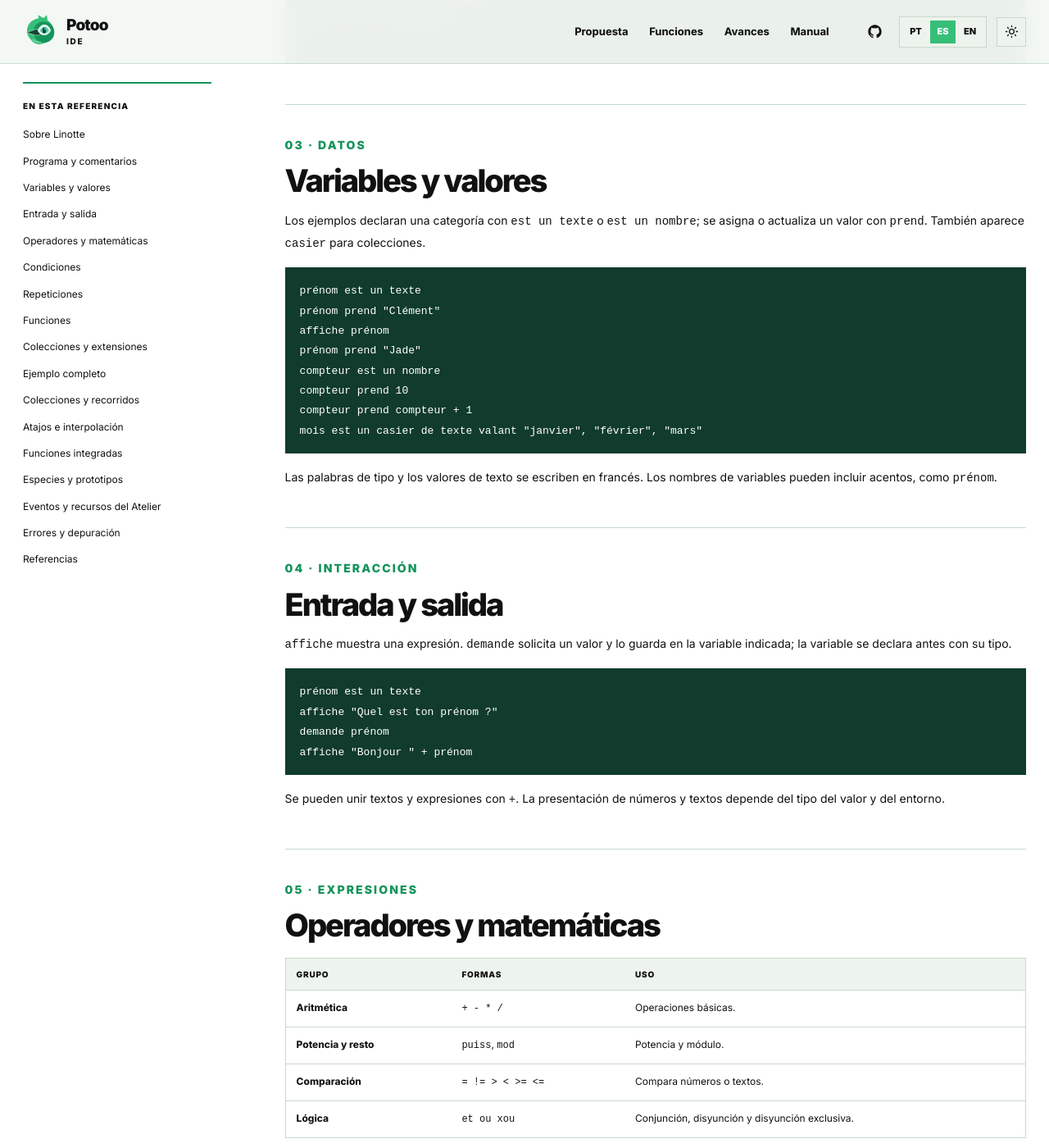
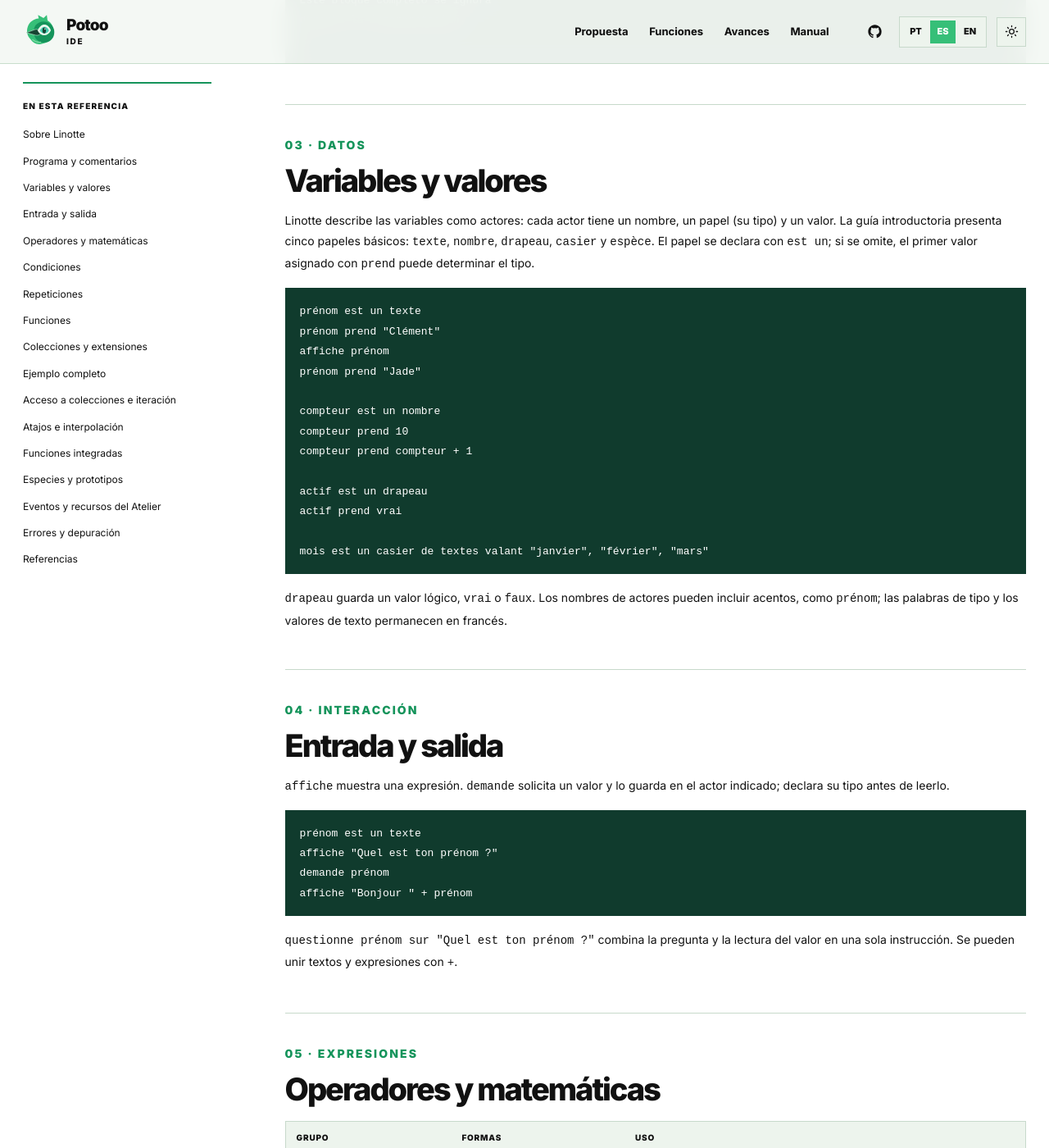
Before and after one commit to diegopn/potoo-site, a Jekyll site: the page built from es/manual/linotte/index.html, in a window 1280 px wide and 1400 px high, scrolled down 1169 px. Shown: the whole window at 82% size. Built offline with Jekyll 4.4.1, drawn with Linux system fonts in a browser that asks for light colours; some of the changed text lies outside the part shown.

Commit message:
Improve Linotte and Karel references

```diff
--- a/es/manual/linotte/index.html
+++ b/es/manual/linotte/index.html
@@ -19,7 +19,7 @@ body_class: manual-page
 <main id="conteudo">
   <section class="manual-hero" id="inicio"><div class="wrap"><p class="kicker">Referencia · Linotte</p><h1>Linotte</h1><p class="manual-intro">Esta referencia amplía la sintaxis y los recursos documentados para Linotte 3.x: actores y roles, expresiones, colecciones, funciones, especies, eventos y herramientas del Atelier. Los términos de código permanecen en francés; las explicaciones muestran cómo interpretar cada construcción sin traducir la sintaxis.</p><p class="manual-meta"><span><b>Referencia</b> Linotte</span><span><b>Sintaxis</b> Francés</span></p></div></section>
   <div class="manual-body"><div class="wrap manual-layout"><aside class="manual-toc" aria-label="Contenido de la referencia de Linotte"><h2>En esta referencia</h2><ol>
-    <li><a href="#sobre">Sobre Linotte</a></li><li><a href="#estrutura">Programa y comentarios</a></li><li><a href="#dados">Variables y valores</a></li><li><a href="#entrada-saida">Entrada y salida</a></li><li><a href="#operadores">Operadores y matemáticas</a></li><li><a href="#condicoes">Condiciones</a></li><li><a href="#repeticoes">Repeticiones</a></li><li><a href="#funcoes">Funciones</a></li><li><a href="#colecoes">Colecciones y extensiones</a></li><li><a href="#exemplo">Ejemplo completo</a></li>      <li><a href="#casier-avance">Colecciones y recorridos</a></li><li><a href="#atajos">Atajos e interpolación</a></li>
+    <li><a href="#sobre">Sobre Linotte</a></li><li><a href="#estrutura">Programa y comentarios</a></li><li><a href="#dados">Variables y valores</a></li><li><a href="#entrada-saida">Entrada y salida</a></li><li><a href="#operadores">Operadores y matemáticas</a></li><li><a href="#condicoes">Condiciones</a></li><li><a href="#repeticoes">Repeticiones</a></li><li><a href="#funcoes">Funciones</a></li><li><a href="#colecoes">Colecciones y extensiones</a></li><li><a href="#exemplo">Ejemplo completo</a></li>      <li><a href="#casier-avance">Acceso a colecciones e iteración</a></li><li><a href="#atajos">Atajos e interpolación</a></li>
       <li><a href="#biblioteca">Funciones integradas</a></li><li><a href="#especies">Especies y prototipos</a></li>
       <li><a href="#ambiente">Eventos y recursos del Atelier</a></li><li><a href="#depuracion">Errores y depuración</a></li>
       <li><a href="#fontes">Referencias</a></li>
@@ -31,18 +31,29 @@ body_class: manual-page
 Este bloque completo se ignora
 durante la interpretación.
 */</code></pre></section>
-    <section id="dados"><p class="kicker">03 · Datos</p><h2>Variables y valores</h2><p>Los ejemplos declaran una categoría con <code>est un texte</code> o <code>est un nombre</code>; se asigna o actualiza un valor con <code>prend</code>. También aparece <code>casier</code> para colecciones.</p><pre class="manual-code"><code>prénom est un texte
+    <section id="dados"><p class="kicker">03 · Datos</p><h2>Variables y valores</h2>
+        <p>Linotte describe las variables como <em>actores</em>: cada actor tiene un nombre, un papel (su tipo) y un valor. La guía introductoria presenta cinco papeles básicos: <code>texte</code>, <code>nombre</code>, <code>drapeau</code>, <code>casier</code> y <code>espèce</code>. El papel se declara con <code>est un</code>; si se omite, el primer valor asignado con <code>prend</code> puede determinar el tipo.</p>
+        <pre class="manual-code"><code>prénom est un texte
 prénom prend "Clément"
 affiche prénom
 prénom prend "Jade"
+
 compteur est un nombre
 compteur prend 10
 compteur prend compteur + 1
-mois est un casier de texte valant "janvier", "février", "mars"</code></pre><p>Las palabras de tipo y los valores de texto se escriben en francés. Los nombres de variables pueden incluir acentos, como <code>prénom</code>.</p></section>
-    <section id="entrada-saida"><p class="kicker">04 · Interacción</p><h2>Entrada y salida</h2><p><code>affiche</code> muestra una expresión. <code>demande</code> solicita un valor y lo guarda en la variable indicada; la variable se declara antes con su tipo.</p><pre class="manual-code"><code>prénom est un texte
+
+actif est un drapeau
+actif prend vrai
+
+mois est un casier de textes valant "janvier", "février", "mars"</code></pre>
+        <p><code>drapeau</code> guarda un valor lógico, <code>vrai</code> o <code>faux</code>. Los nombres de actores pueden incluir acentos, como <code>prénom</code>; las palabras de tipo y los valores de texto permanecen en francés.</p></section>
+    <section id="entrada-saida"><p class="kicker">04 · Interacción</p><h2>Entrada y salida</h2>
+        <p><code>affiche</code> muestra una expresión. <code>demande</code> solicita un valor y lo guarda en el actor indicado; declara su tipo antes de leerlo.</p>
+        <pre class="manual-code"><code>prénom est un texte
 affiche "Quel est ton prénom ?"
 demande prénom
-affiche "Bonjour " + prénom</code></pre><p>Se pueden unir textos y expresiones con <code>+</code>. La presentación de números y textos depende del tipo del valor y del entorno.</p></section>
+affiche "Bonjour " + prénom</code></pre>
+        <p><code>questionne prénom sur "Quel est ton prénom ?"</code> combina la pregunta y la lectura del valor en una sola instrucción. Se pueden unir textos y expresiones con <code>+</code>.</p></section>
     <section id="operadores"><p class="kicker">05 · Expresiones</p><h2>Operadores y matemáticas</h2><div class="manual-table-wrap" role="region" aria-label="Operadores documentados en los ejemplos de Linotte" tabindex="0"><table class="manual-table"><thead><tr><th scope="col">Grupo</th><th scope="col">Formas</th><th scope="col">Uso</th></tr></thead><tbody><tr><td>Aritmética</td><td><code>+ - * /</code></td><td>Operaciones básicas.</td></tr><tr><td>Potencia y resto</td><td><code>puiss</code>, <code>mod</code></td><td>Potencia y módulo.</td></tr><tr><td>Comparación</td><td><code>= != &gt; &lt; &gt;= &lt;=</code></td><td>Compara números o textos.</td></tr><tr><td>Lógica</td><td><code>et ou xou</code></td><td>Conjunción, disyunción y disyunción exclusiva.</td></tr></tbody></table></div><p>Los ejemplos oficiales también incluyen <code>carré</code>, <code>cube</code>, <code>racine</code>, <code>abs</code>, <code>arrondi</code>, <code>sin</code>, <code>cos</code>, <code>tan</code>, <code>exp</code>, <code>log</code>, <code>logn</code> y <code>hasard</code>.</p><pre class="manual-code"><code>affiche carré 4
 affiche 2 puiss 4
 affiche (2 puiss 3 + 5 * 2) / 3
@@ -61,27 +72,33 @@ ferme
 sinon
     affiche "Mineur"
 ferme</code></pre><p>Las condiciones comparan valores o comprueban un valor lógico. Los operadores relacionales de los ejemplos incluyen <code>=</code>, <code>!=</code>, <code>&gt;</code>, <code>&lt;</code>, <code>&gt;=</code> y <code>&lt;=</code>.</p></section>
-    <section id="repeticoes"><p class="kicker">07 · Repetición</p><h2>Repeticiones</h2><p><code>pour</code> repite instrucciones sobre una secuencia numérica. Para un bloque con varias instrucciones, se escribe en varias líneas y se cierra con <code>ferme</code>. <code>pour chaque</code> recorre los valores de una colección.</p><pre class="manual-code"><code>compteur est un nombre
+    <section id="repeticoes"><p class="kicker">07 · Repetición</p><h2>Repeticiones</h2>
+        <p><code>pour</code> recorre una secuencia numérica con los límites inicial y final incluidos. Los bloques de varias instrucciones se cierran con <code>ferme</code>. <code>pour chaque</code> recorre una colección y deja el elemento actual en el actor especial <code>joker</code>.</p>
+        <pre class="manual-code"><code>compteur est un nombre
 pour compteur de 1 à 5 affiche compteur
+
 pour compteur de 1 à 3
     affiche compteur
     attends 200 millisecondes
 ferme
-mois est un casier de texte valant "janvier", "février", "mars"
-valeur est un texte
-pour chaque valeur de mois
-    affiche valeur
-ferme</code></pre><p>Elige límites que correspondan al número de pasos previsto y una variable del tipo adecuado al recorrer una colección.</p></section>
+
+mois est un casier de textes valant "janvier", "février", "mars"
+pour chaque mois
+    affiche joker
+ferme</code></pre>
+        <p>Elige límites que correspondan al número de pasos previsto. En un recorrido con <code>pour chaque</code>, usa <code>joker</code> para consultar el elemento actual.</p></section>
     <section id="funcoes"><p class="kicker">08 · Reutilización</p><h2>Funciones y valores de retorno</h2><p>Una función se introduce con su nombre, dos puntos y sus parámetros. El cuerpo puede declarar variables locales, ejecutar condiciones y devolver un resultado con <code>retourne</code>. También puede ser recursiva.</p><pre class="manual-code"><code>double : nombre
     retourne nombre * 2
 fibonacci : n
     si n &lt; 2 retourne n
     sinon retourne fibonacci(n - 1) + fibonacci(n - 2)</code></pre><p>Una llamada coloca los argumentos entre paréntesis después del nombre. Los ejemplos oficiales usan funciones para separar cálculos y construir mensajes.</p></section>
-    <section id="colecoes"><p class="kicker">09 · Organización de datos</p><h2>Colecciones y extensiones</h2><p><code>casier</code> agrupa valores que se pueden recorrer con <code>pour chaque</code>. El entorno Linotte también incluye ejemplos visuales y bibliotecas adicionales; estos recursos dependen del entorno y no deben confundirse con instrucciones disponibles en todos los contextos.</p><pre class="manual-code"><code>nombres est un casier de nombre valant 2, 4, 6
-nombre est un nombre
-pour chaque nombre de nombres
-    affiche nombre * nombre
-ferme</code></pre><p>Para un recurso concreto, consulta el ejemplo que lo acompaña y la documentación del componente en el proyecto original.</p></section>
+    <section id="colecoes"><p class="kicker">09 · Organización de datos</p><h2>Colecciones y extensiones</h2>
+        <p><code>casier</code> agrupa valores que se pueden recorrer con <code>pour chaque</code>. El entorno Linotte también incluye ejemplos visuales y bibliotecas adicionales; estos recursos dependen del entorno y no deben confundirse con instrucciones disponibles en todos los contextos.</p>
+        <pre class="manual-code"><code>nombres est un casier de nombres valant 2, 4, 6
+pour chaque nombres
+    affiche joker * joker
+ferme</code></pre>
+        <p>Para un recurso concreto, consulta el ejemplo que lo acompaña y la documentación del componente en el proyecto original.</p></section>
     <section id="exemplo"><p class="kicker">10 · Ejemplo integrado</p><h2>Contar y decidir</h2><pre class="manual-code"><code>limite est un nombre
 compteur est un nombre
 affiche "Jusqu'à quel nombre compter ?"
@@ -93,7 +110,7 @@ pour compteur de 1 à limite
         affiche compteur + " est impair"
     ferme
 ferme</code></pre><p>Este ejemplo combina declaración, entrada, repetición y decisión. Las palabras de sintaxis permanecen en francés.</p></section>
-          <section id="casier-avance"><p class="kicker">11 · Colecciones</p><h2>Colecciones y recorridos</h2>
+          <section id="casier-avance"><p class="kicker">11 · Colecciones</p><h2>Acceso a colecciones e iteración</h2>
         <p>Un <code>casier</code> agrupa valores y permite recorrerlos sin repetir instrucciones. Los ejemplos oficiales empiezan los índices en cero: para tres elementos, las posiciones son <code>0</code>, <code>1</code> y <code>2</code>. Las llaves leen una posición; <code>ajoute</code> incorpora un valor a otra colección.</p>
         <pre class="manual-code"><code>nombres est un casier de textes valant "Lia", "Caio", "Noa"
 indice est un nombre
@@ -161,6 +178,6 @@ observe alarme</code></pre>
         <ul><li>Lee el error e identifica la instrucción activa.</li><li>Avanza paso a paso y observa los actores usados en cada cálculo.</li><li>Comprueba que los bucles cambian el estado y alcanzan su condición de salida.</li><li>Prueba colecciones vacías, un elemento y los límites de los índices.</li></ul>
         <p>La forma y disponibilidad de estas herramientas dependen del Atelier Linotte; la referencia describe el entorno original.</p>
       </section>
-<section id="fontes"><p class="kicker">17 · Lectura adicional</p><h2>Referencias</h2><ul><li><a href="https://github.com/cpc6128/LangageLinotte">Repositorio oficial de Linotte</a>.</li><li><a href="https://github.com/cpc6128/LangageLinotte/tree/master/linotte-resources/src/main/exemples">Ejemplos oficiales</a> de variables, entrada, condiciones, bucles, matemáticas y funciones.</li><li><a href="https://github.com/cpc6128/LangageLinotte/wiki">Wiki del proyecto</a> y <a href="http://langagelinotte.free.fr">sitio oficial</a>.</li></ul></section>
+<section id="fontes"><p class="kicker">17 · Lectura adicional</p><h2>Referencias</h2><ul><li><a href="https://github.com/cpc6128/LangageLinotte">Repositorio oficial de Linotte</a>.</li><li><a href="https://github.com/cpc6128/LangageLinotte/wiki/D%C3%A9couvrir-Linotte-3-en-dix-minutes">Tutorial oficial «Découvrir Linotte 3 en dix minutes»</a> (en francés), con ejemplos de actores, tipos, entrada, funciones, bucles y colecciones.</li><li><a href="https://github.com/cpc6128/LangageLinotte/tree/master/linotte-resources/src/main/exemples">Ejemplos oficiales</a> de variables, entrada, condiciones, bucles, matemáticas y funciones.</li><li><a href="https://github.com/cpc6128/LangageLinotte/wiki">Wiki del proyecto</a> y <a href="http://langagelinotte.free.fr">sitio oficial</a>.</li></ul></section>
   </article></div><section class="wrap manual-cta"><div><h2>Volver al Manual de Potoo IDE</h2><p>Consulta las demás referencias y la información del proyecto.</p></div><a class="button" href="{{ page.manual_path | relative_url }}">Abrir el Manual <span aria-hidden="true">↗</span></a></section></div>
 </main>
```
Also changed, not shown: en/manual/karel/index.html (+14 -10 lines), en/manual/linotte/index.html (+35 -18 lines), es/manual/karel/index.html (+14 -10 lines), manual/karel/index.html (+12 -29 lines), manual/linotte/index.html (+17 -15 lines).
